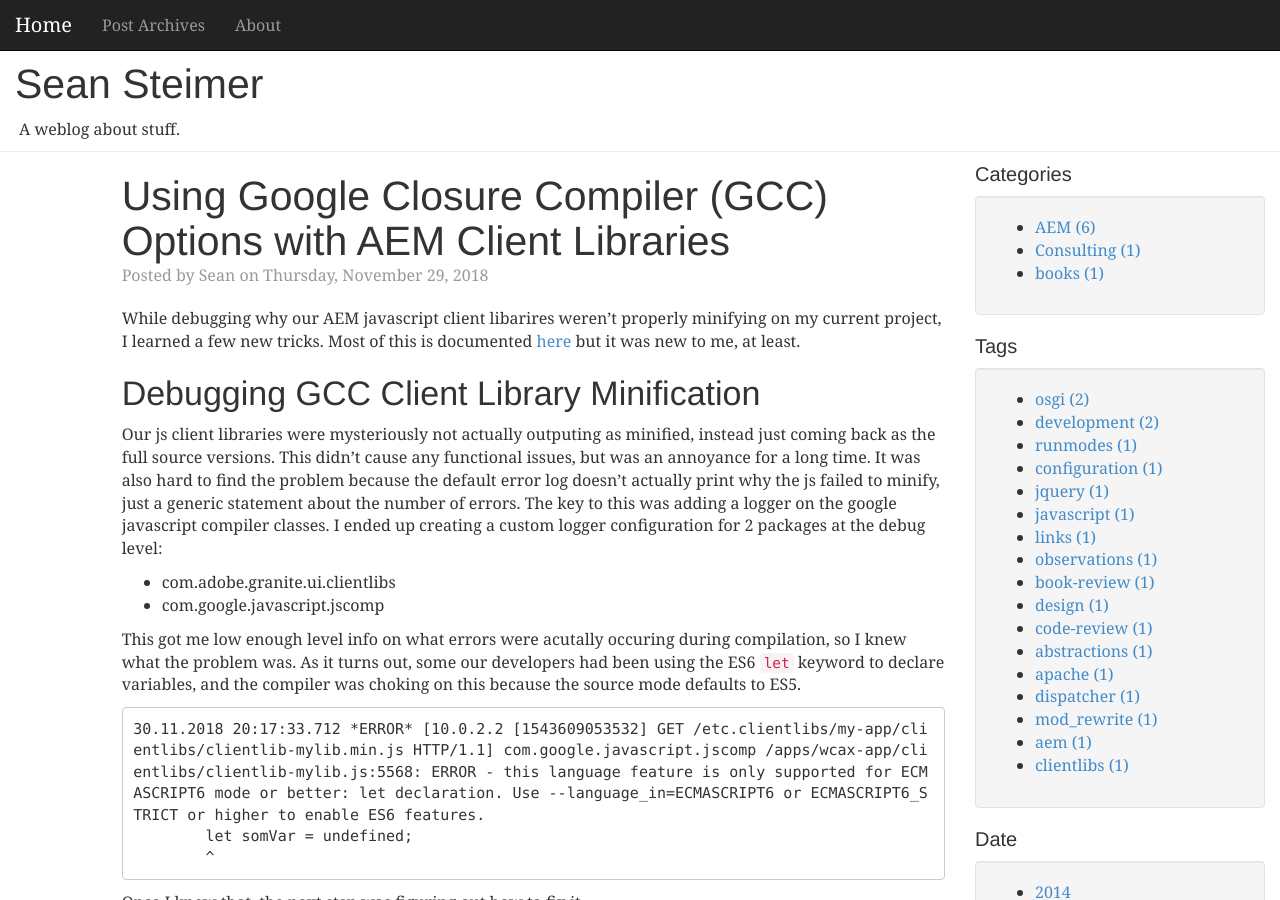
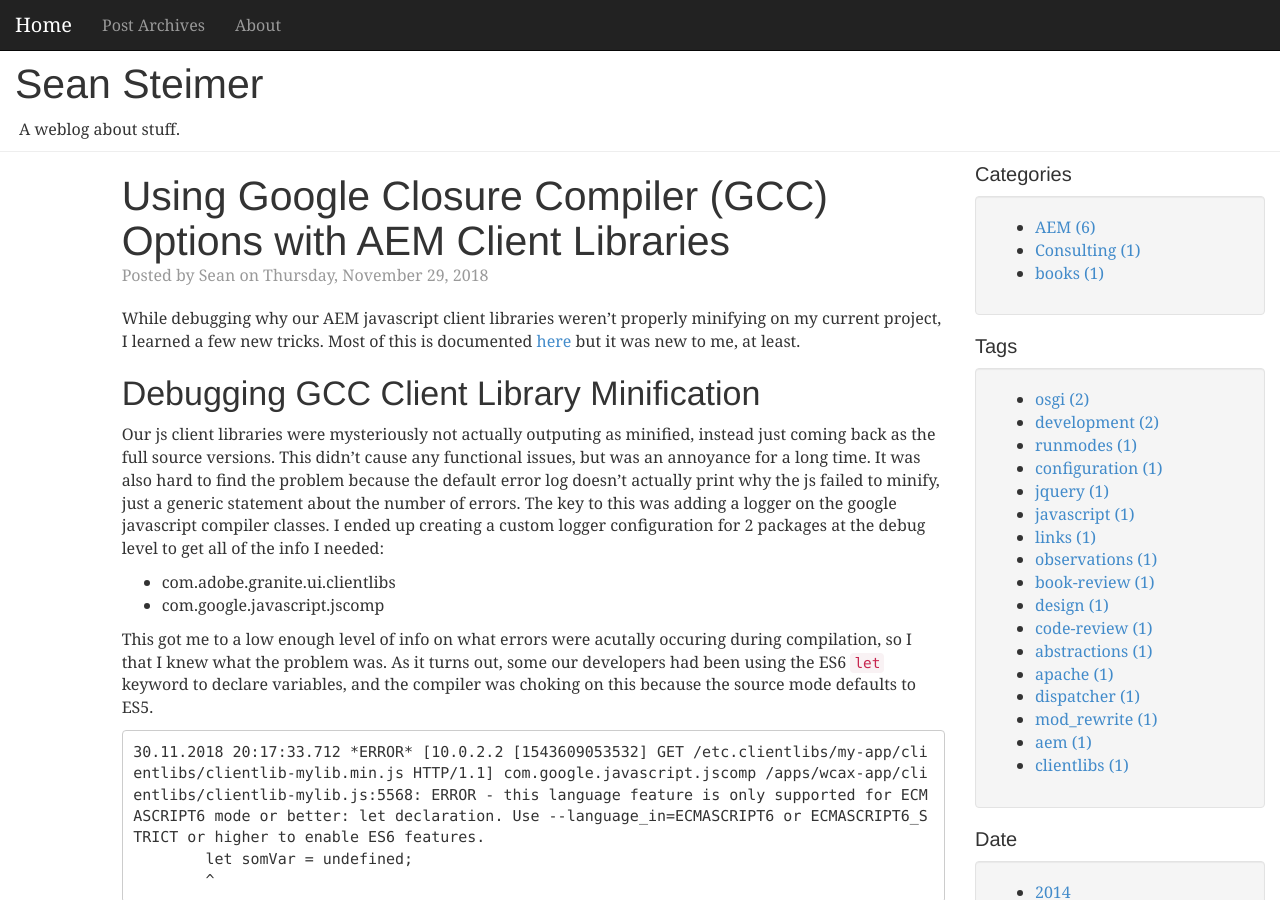
Before and after one commit to shsteimer/shsteimer.github.io, a Jekyll site: the page built from _posts/2018-11-29-aem-clientlib-gcc-compiler-options.md, in a window 1280 px wide and 900 px high. Built offline with Jekyll 4.4.1, drawn with Linux system fonts in a browser that asks for light colours; nearby versions of some CDN libraries; comment, search, counter and statistics services are not loaded.

Commit message:
fixing words, because apparently libraries is hard to spell

```diff
--- a/_posts/2018-11-29-aem-clientlib-gcc-compiler-options.md
+++ b/_posts/2018-11-29-aem-clientlib-gcc-compiler-options.md
@@ -5,16 +5,16 @@ author: Sean
 categories: AEM
 tags:  aem clientlibs
 ---
-While debugging why our AEM javascript client libarires weren't properly minifying on my current project, I learned a few new tricks.  Most of this is documented [here][1] but it was new to me, at least.
+While debugging why our AEM javascript client libraries weren't properly minifying on my current project, I learned a few new tricks.  Most of this is documented [here][1] but it was new to me, at least.
 
 ## Debugging GCC Client Library Minification
 
-Our js client libraries were mysteriously not actually outputing as minified, instead just coming back as the full source versions.  This didn't cause any functional issues, but was an annoyance for a long time.  It was also hard to find the problem because the default error log doesn't actually print why the js failed to minify, just a generic statement about the number of errors.  The key to this was adding a logger on the google javascript compiler classes.  I ended up creating a custom logger configuration for 2 packages at the debug level:
+Our js client libraries were mysteriously not actually outputing as minified, instead just coming back as the full source versions.  This didn't cause any functional issues, but was an annoyance for a long time.  It was also hard to find the problem because the default error log doesn't actually print why the js failed to minify, just a generic statement about the number of errors.  The key to this was adding a logger on the google javascript compiler classes.  I ended up creating a custom logger configuration for 2 packages at the debug level to get all of the info I needed:
 
 - com.adobe.granite.ui.clientlibs
 - com.google.javascript.jscomp
 
-This got me low enough level info on what errors were acutally occuring during compilation, so I knew what the problem was.  As it turns out, some our developers had been using the ES6 `let` keyword to declare variables, and the compiler was choking on this because the source mode defaults to ES5.
+This got me to a low enough level of info on what errors were acutally occuring during compilation, so I that I knew what the problem was.  As it turns out, some our developers had been using the ES6 `let` keyword to declare variables, and the compiler was choking on this because the source mode defaults to ES5.
 
 <!--more-->
 
```
